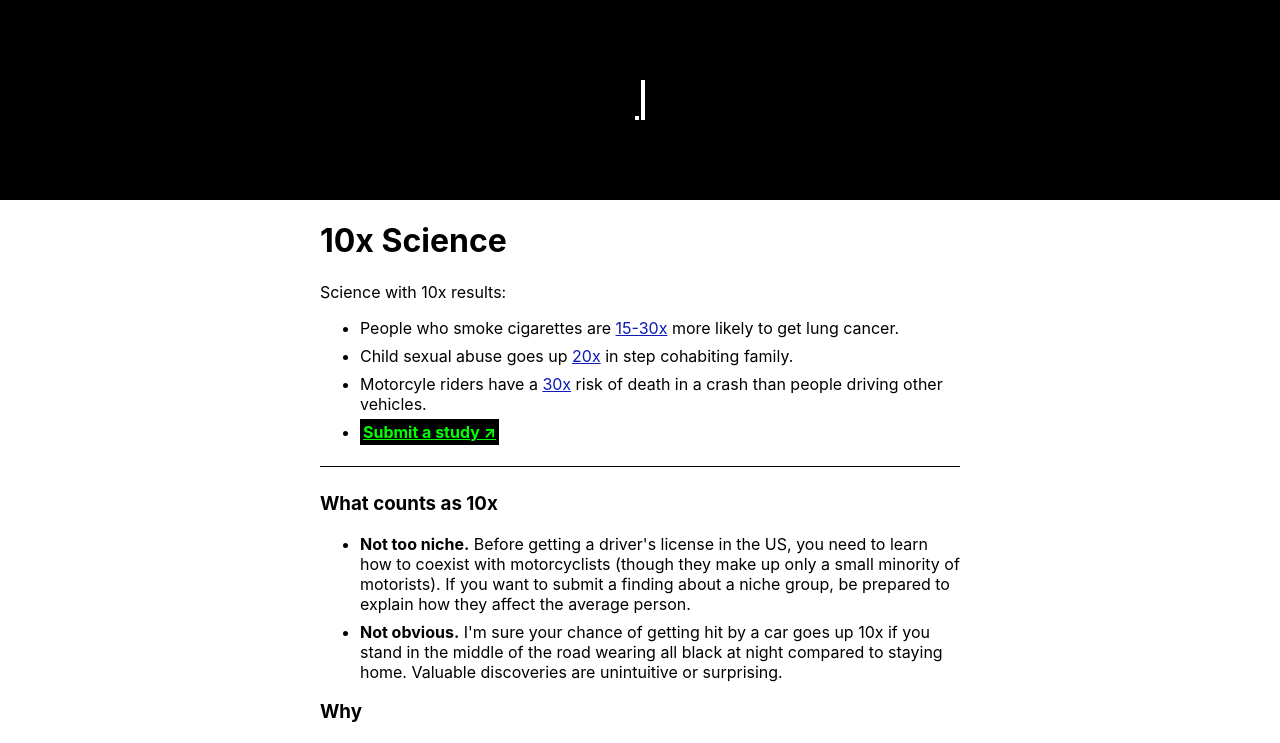
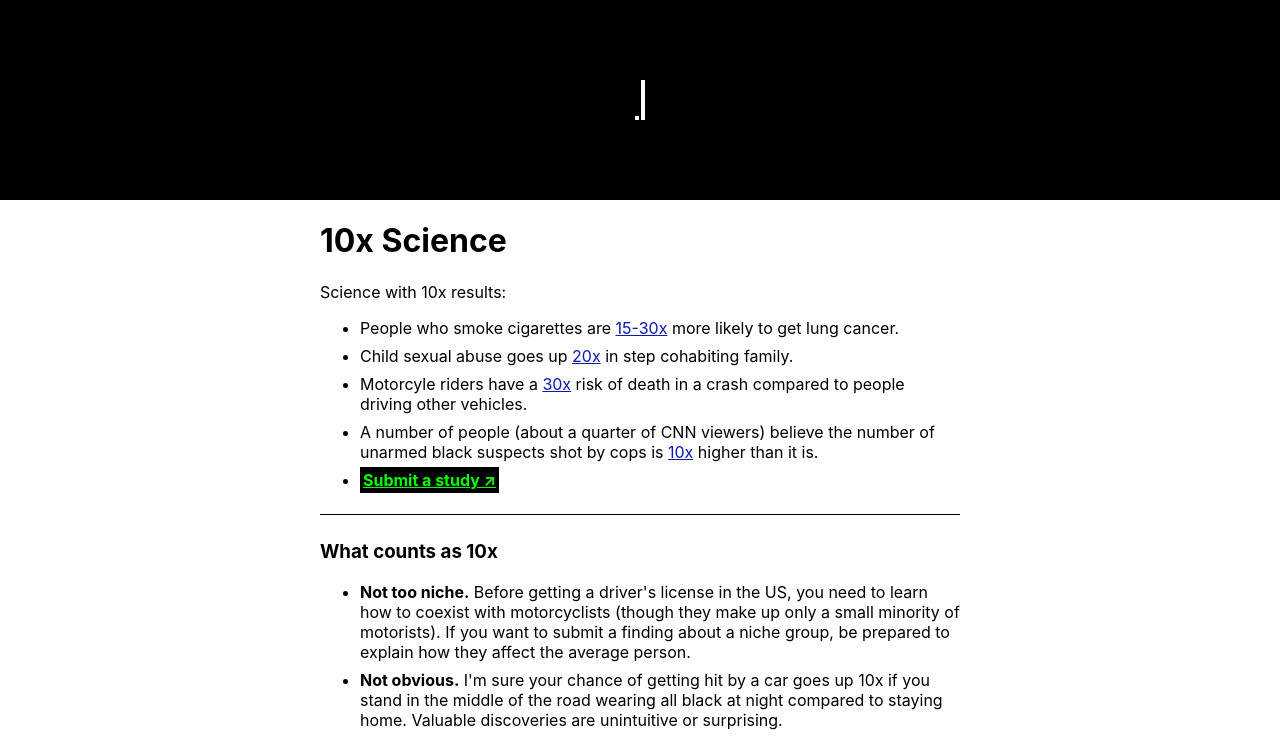
Before and after one commit to markmiro/10x-science, a Next.js app: page / in a window 1280 px wide. Shown: the top 743 px of the page. Built offline with nearby package versions, Linux system fonts and the light colour scheme.

Commit message:
Add a study

```diff
--- a/pages/index.js
+++ b/pages/index.js
@@ -24,7 +24,15 @@ export default function IndexPage() {
         <li>
           Motorcyle riders have a{" "}
           <a href="https://pubmed.ncbi.nlm.nih.gov/19540959/">30x</a> risk of
-          death in a crash than people driving other vehicles.
+          death in a crash compared to people driving other vehicles.
+        </li>
+        <li>
+          A number of people (about a quarter of CNN viewers) believe the number
+          of unarmed black suspects shot by cops is{" "}
+          <a href="https://www.rasmussenreports.com/public_content/politics/partner_surveys/liberal_media_viewers_are_misinformed_about_crime_in_america">
+            10x
+          </a>{" "}
+          higher than it is.
         </li>
         <li>
           <a
```
